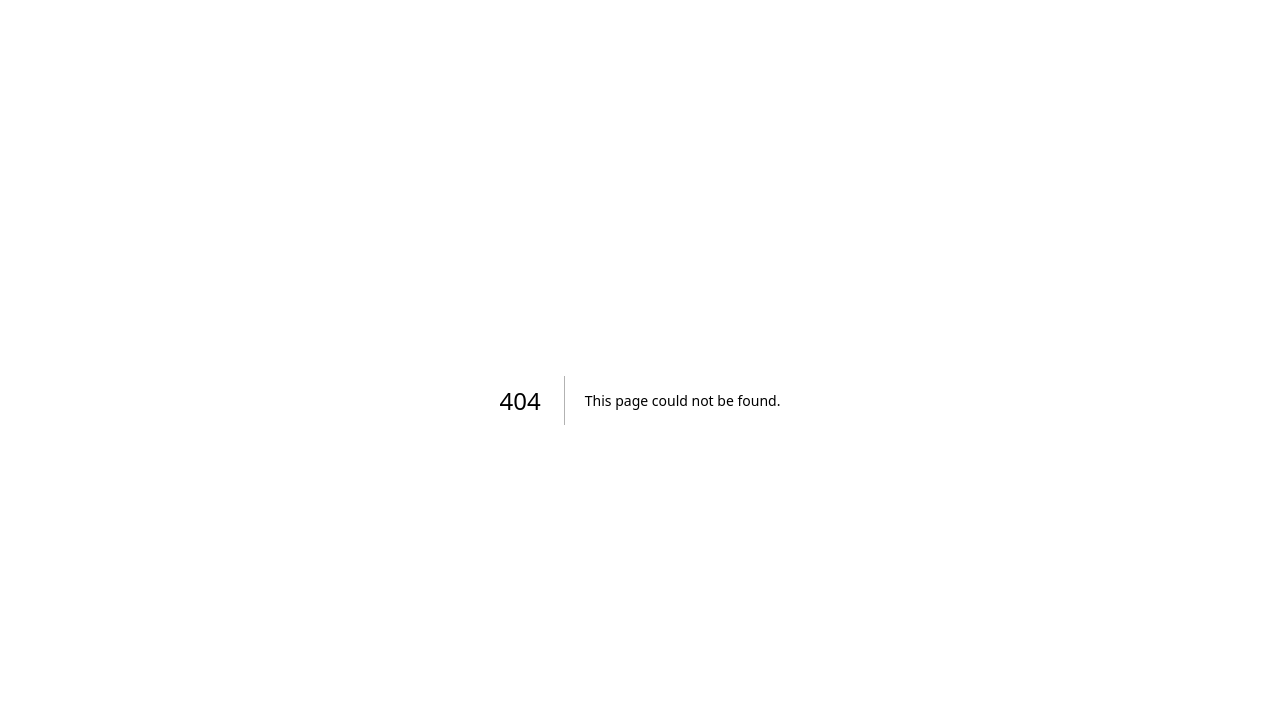
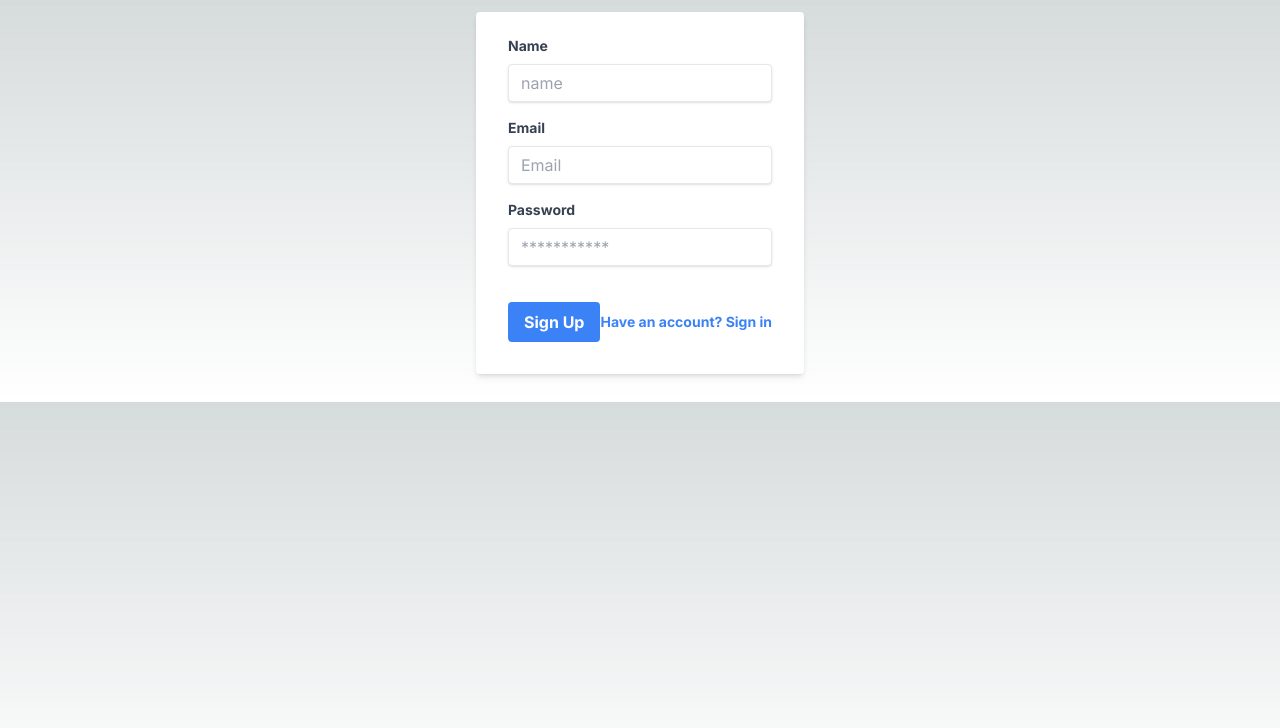
Before and after one commit to vickykumar123/mern-moonshot, a Next.js app: page /register in a window 1280 px wide. Before the commit this address had no page. Shown: the top 728 px of the page. Built offline with nearby package versions, Linux system fonts and the light colour scheme.

Commit message:
Added sign-up functionality

```diff
--- /dev/null
+++ b/app/api/sign-up/route.ts
@@ -0,0 +1,30 @@
+import {db} from "@/lib/db";
+import {SHA256 as sha256} from "crypto-js";
+import {NextResponse} from "next/server";
+
+const hashPassword = (password: string) => {
+  return sha256(password).toString();
+};
+export async function POST(req: Request) {
+  try {
+    const {name, email, password} = await req.json();
+    if (!name || !email || !password) {
+      return new NextResponse("Please provide the vaild details", {
+        status: 400,
+      });
+    }
+
+    const user = await db.user.create({
+      data: {
+        name,
+        email,
+        password: hashPassword(password),
+        interestedIn: [],
+      },
+    });
+
+    return NextResponse.json(user);
+  } catch (err) {
+    return new NextResponse("Signup Error", {status: 500});
+  }
+}
--- a/app/page.tsx
+++ b/app/page.tsx
@@ -1,5 +1,3 @@
-import Image from "next/image";
-
 export default function Home() {
   return <div>Hello</div>;
 }
--- /dev/null
+++ b/app/register/page.tsx
@@ -0,0 +1,108 @@
+"use client";
+
+import React, {useState} from "react";
+
+function SignIn() {
+  const [name, setName] = useState("");
+  const [email, setEmail] = useState("");
+  const [password, setPassword] = useState("");
+
+  async function handleSubmit(e: React.FormEvent<EventTarget>) {
+    e.preventDefault();
+    let userData = {
+      name,
+      email,
+      password,
+    };
+
+    // Make call to backend to create user
+    const res = await fetch("http://localhost:3000/api/sign-up", {
+      method: "POST",
+      body: JSON.stringify(userData),
+      headers: {
+        "Content-Type": "application/json",
+      },
+    });
+
+    const data = await res.json();
+    console.log(data);
+  }
+  return (
+    <div className="flex justify-center items-center m-auto p-3">
+      <form
+        onSubmit={handleSubmit}
+        className="bg-white shadow-md rounded px-8 pt-6 pb-8 mb-4"
+      >
+        <div className="mb-4">
+          <label
+            className="block text-gray-700 text-sm font-bold mb-2"
+            htmlFor="name"
+          >
+            Name
+          </label>
+          <input
+            className={`shadow appearance-none border rounded w-full py-2 px-3 text-gray-700 leading-tight focus:outline-none focus:shadow-outline`}
+            id="name"
+            type="text"
+            placeholder="name"
+            onChange={(e) => {
+              setName(e.target.value);
+            }}
+          />
+        </div>
+
+        <div className="mb-4">
+          <label
+            className="block text-gray-700 text-sm font-bold mb-2"
+            htmlFor="email"
+          >
+            Email
+          </label>
+          <input
+            className={`shadow appearance-none border rounded w-full py-2 px-3 text-gray-700 leading-tight focus:outline-none focus:shadow-outline`}
+            id="email"
+            type="email"
+            placeholder="Email"
+            onChange={(e) => {
+              setEmail(e.target.value);
+            }}
+          />
+        </div>
+        <div className="mb-6">
+          <label
+            className="block text-gray-700 text-sm font-bold mb-2"
+            htmlFor="password"
+          >
+            Password
+          </label>
+          <input
+            className={`shadow appearance-none border rounded w-full py-2 px-3 text-gray-700 mb-3 leading-tight focus:outline-none focus:shadow-outline`}
+            id="password"
+            type="password"
+            placeholder="***********"
+            onChange={(e) => {
+              setPassword(e.target.value);
+            }}
+          />
+        </div>
+
+        <div className="flex items-center justify-between">
+          <button
+            className="bg-blue-500  hover:bg-blue-700 text-white font-bold py-2  px-4 rounded  focus:outline-none  focus:shadow-outline"
+            type="submit"
+          >
+            Sign Up
+          </button>
+          <a
+            className="inline-block align-baseline font-bold text-sm text-blue-500 hover:text-blue-800"
+            href="#"
+          >
+            Have an account? Sign in
+          </a>
+        </div>
+      </form>
+    </div>
+  );
+}
+
+export default SignIn;
--- a/package.json
+++ b/package.json
@@ -10,11 +10,13 @@
   },
   "dependencies": {
     "@prisma/client": "^5.11.0",
+    "crypto-js": "^4.2.0",
     "next": "14.1.4",
     "react": "^18",
     "react-dom": "^18"
   },
   "devDependencies": {
+    "@types/crypto-js": "^4.2.2",
     "@types/node": "^20",
     "@types/react": "^18",
     "@types/react-dom": "^18",
```
Also changed, not shown: 2 other files (tests, documents, lock files or other folders).
